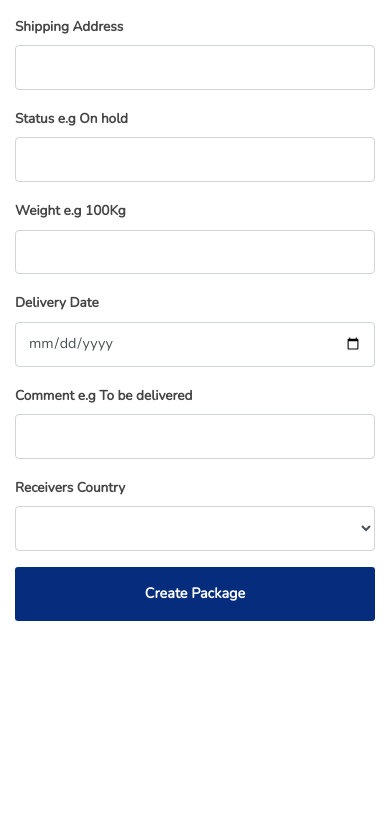
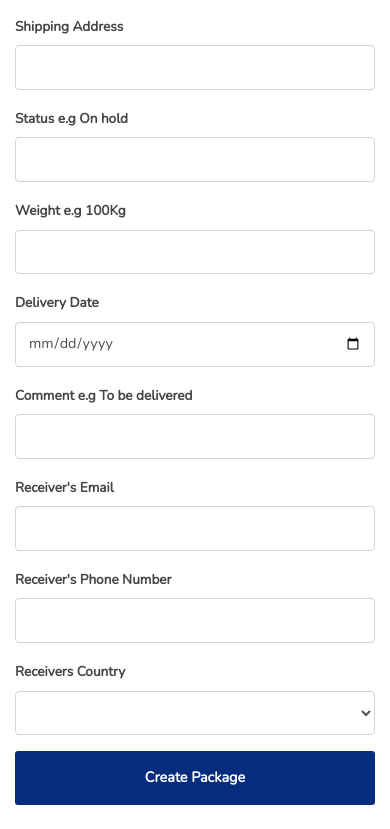
Before and after one commit to Achilles45/opete-logistics, a Vue app: page /add in a window 390 px wide. Shown: the part 802-1631 px from the top of the page. Before the commit the page ends 1447 px from the top, so only its background shows below. Built offline with nearby package versions, Linux system fonts and the light colour scheme.

Commit message:
Sdded receivers phone and email

```diff
--- a/src/views/Add.vue
+++ b/src/views/Add.vue
@@ -93,6 +93,22 @@
                             </div>
                         </div>
                     </div>
+
+                     <div class="row">
+                        <div class="col-md-6">
+                            <div class="form-group">
+                                <label for="">Receiver's Email</label>
+                                <input type="email" class="form-control" v-model="receivers_email">
+                            </div>
+                        </div>
+                         <div class="col-md-6">
+                            <div class="form-group">
+                                <label for="">Receiver's Phone Number</label>
+                                <input type="tel" class="form-control" v-model="receivers_phone">
+                            </div>
+                        </div>
+                    </div>
+
                     <div class="row">
                          <div class="col-md-6">
                             <div class="form-group">
@@ -383,13 +399,15 @@ export default {
             status:null,
             err:null,
             receivers_country:null,
-            success:null
+            success:null,
+            receivers_email: null,
+            receivers_phone: null
         }
     },
     methods:{
         createPackage(){
             //Check if the user has filled in all the details now
-            if(!this.comment || !this.delivery_date || !this.insurance || !this.items || !this.location || !this.receiver_name || !this.sender_name || !this.receivers_country || !this.sender_address || !this.shipment_date || !this.shipping_address || !this.weight || !this.status){
+            if(!this.comment || !this.delivery_date || !this.insurance || !this.items || !this.location || !this.receiver_name || !this.sender_name || !this.receivers_country || !this.sender_address || !this.shipment_date || !this.shipping_address || !this.weight || !this.status || !this.receivers_email || !this.receivers_phone){
                 this.err = 'Error. Please make sure all fields has been filled out first'
             }else{
                 //Create a new package in firestore now
@@ -406,7 +424,9 @@ export default {
                     shipping_address:this.shipping_address,
                     receivers_country: this.receivers_country,
                     weight:this.weight,
-                    status:this.status
+                    status:this.status,
+                    receivers_email: this.receivers_email,
+                    receivers_phone: this.receivers_phone
                 })
                 .then(()=>{
                     this.success = 'Package successfully created. Please go to your firebase databse and copy the ID under packages section'
--- a/src/views/Tracking.vue
+++ b/src/views/Tracking.vue
@@ -63,6 +63,14 @@
                 <tr>
                   <td>RECEIVER'S ADDRESS</td>
                   <td>{{ trackedPackage.shipping_address }}</td>
+                </tr>
+                 <tr>
+                  <td>RECEIVER'S EMAIL</td>
+                  <td>{{ trackedPackage.receivers_email }}</td>
+                </tr>
+                 <tr>
+                  <td>RECEIVER'S PHONE</td>
+                  <td>{{ trackedPackage.receivers_phone }}</td>
                 </tr>
                  <tr>
                   <td>RECEIVER'S COUNTRY</td>
```
